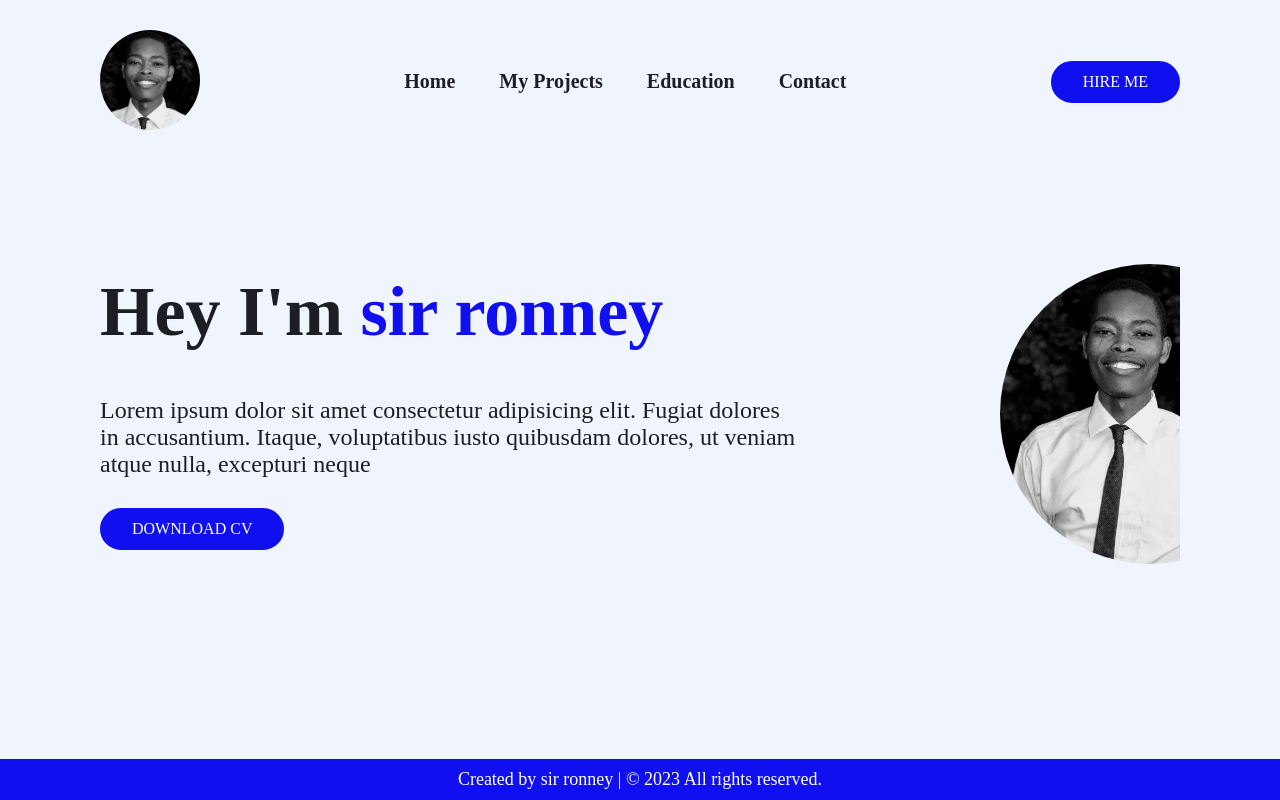
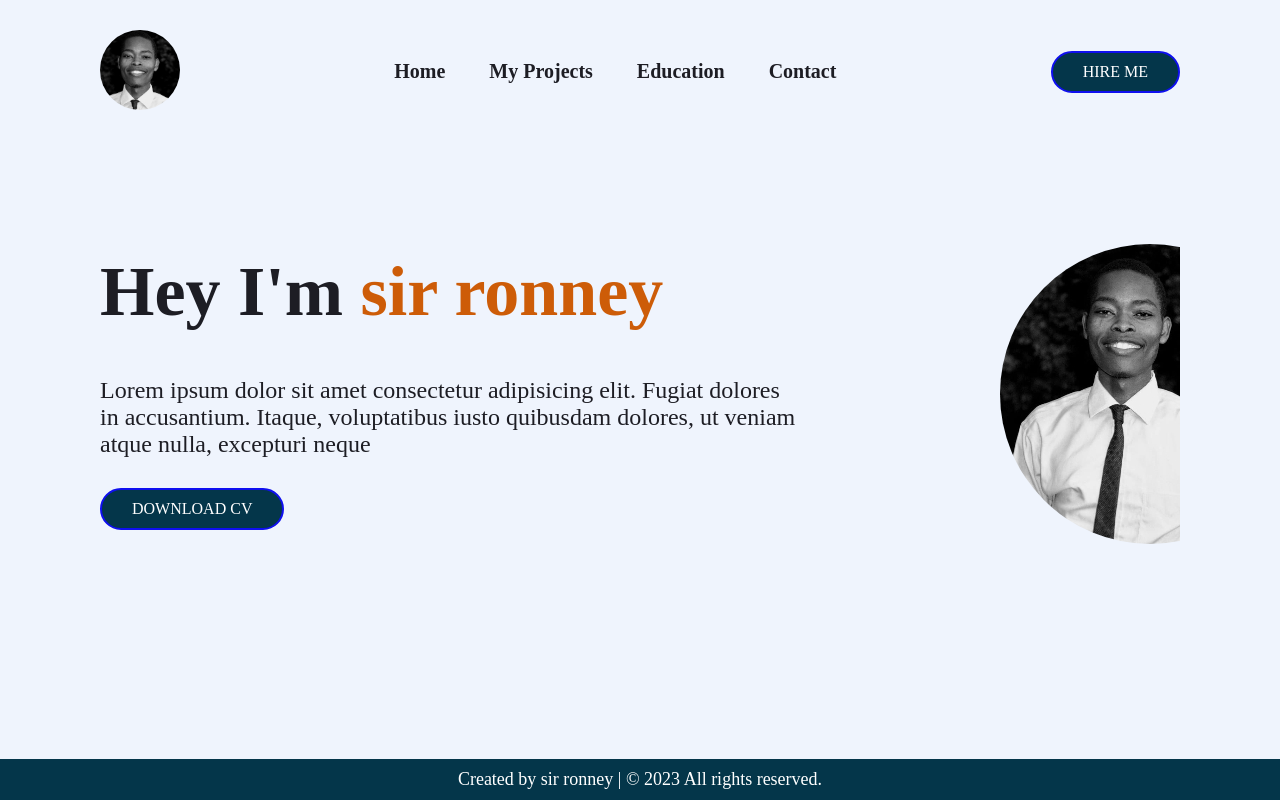
Before and after one commit to 0tieno/Young-Professionals-Projects, a plain HTML site: page simple-portfolio/index.html in a window 1280 px wide. Drawn offline with Linux system fonts and the light colour scheme.

Commit message:
changed color styles

```diff
--- a/simple-portfolio/style.css
+++ b/simple-portfolio/style.css
@@ -33,7 +33,7 @@ nav{
 }
 
 .logo img{
-    width: 100px;
+    width: 80px;
     border-radius: 50%;
 }
 
@@ -72,7 +72,7 @@ nav ul li a::after{
     width: 0;
     position: absolute;
     height: 3px;
-    background-color: #000;
+    background-color: #CD5C08;
     transition: 0.2s ease;
 }
 
@@ -83,7 +83,7 @@ nav ul li a:hover::after{
 .btn{
     color: #fff;
     text-transform: uppercase;
-    background-color: rgb(15, 15, 239);
+    background-color: #04364A;
     padding: 10px 30px;
     border-radius: 2em;
     display: inline-block;
@@ -132,7 +132,7 @@ nav ul li a:hover::after{
 }
 
 .detail span{
-    color: rgb(15, 15, 239);
+    color: #CD5C08;
 }
 
 
@@ -166,7 +166,7 @@ nav ul li a:hover::after{
 .copyright{
     position: absolute;
     bottom: 0;
-    background-color: rgb(15, 15, 239);
+    background-color: #04364A;
     width: 100%;
     text-align: center;
     padding: 10px 0;
```
